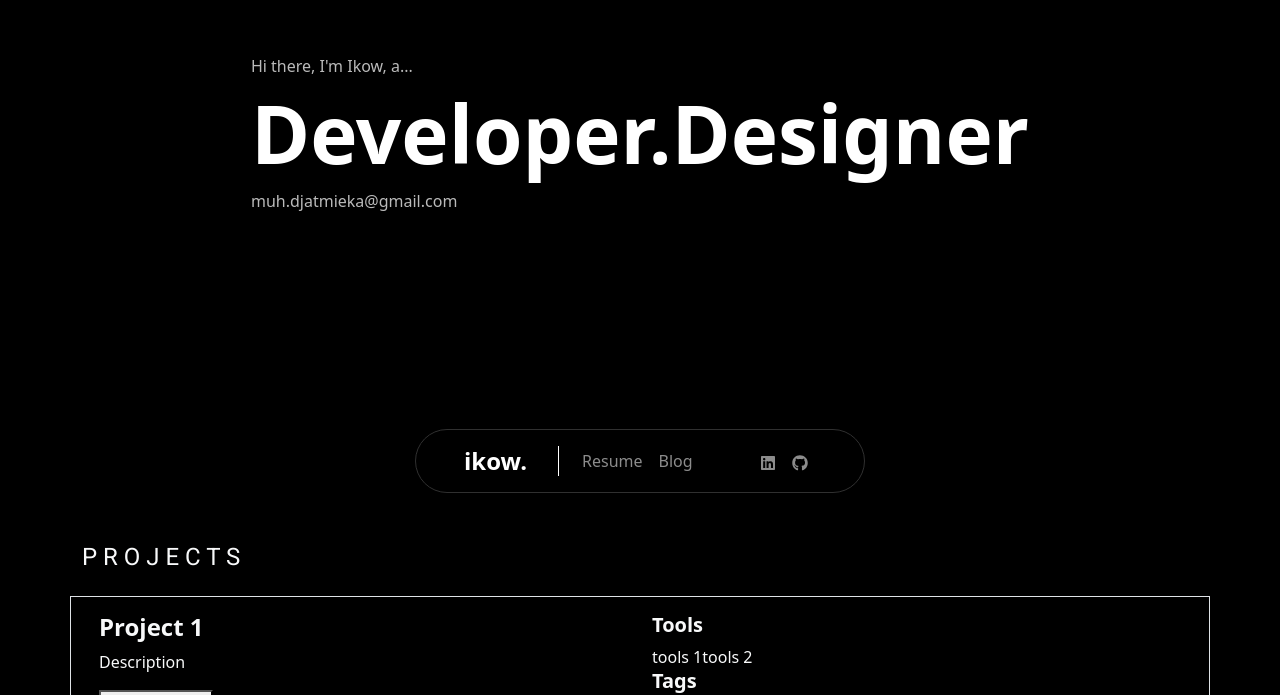
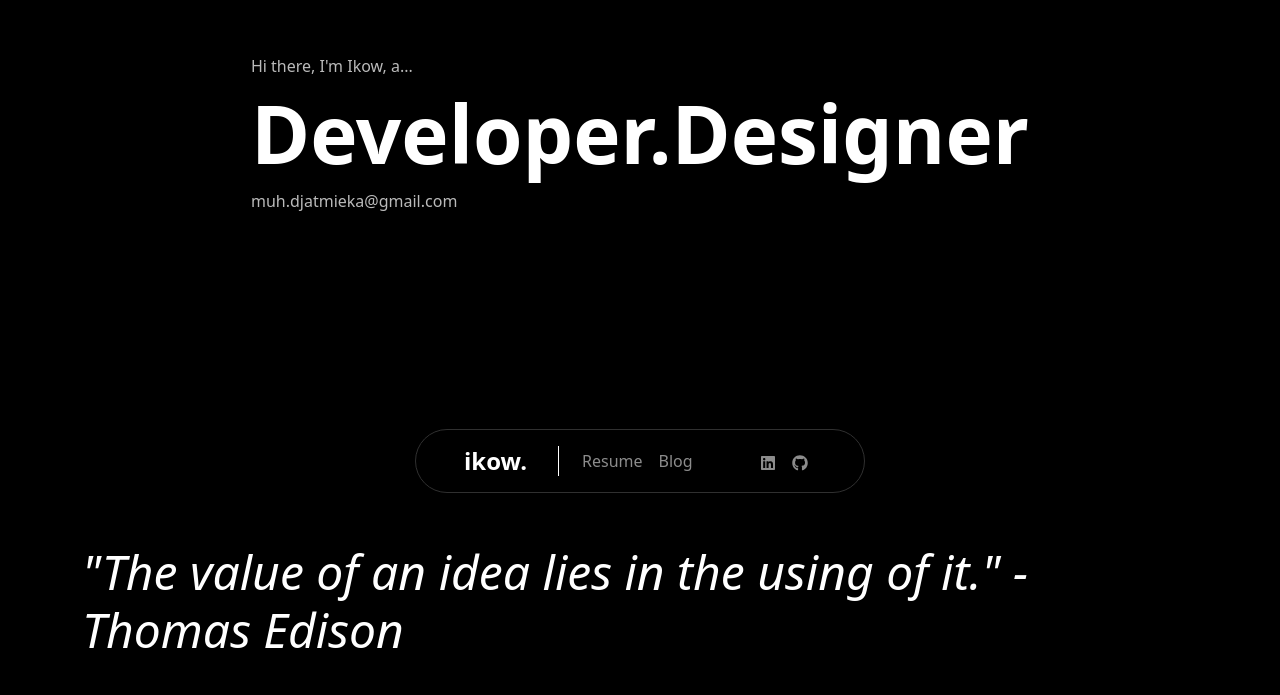
Before and after one commit to Ikow-g/portfolio, a React (Create React App) app: page / in a window 1280 px wide. Shown: the part 257-952 px from the top of the page. Built offline with nearby package versions, Linux system fonts and the light colour scheme.

Commit message:
adding components

```diff
--- a/src/App.js
+++ b/src/App.js
@@ -4,14 +4,16 @@ import NavBar from "./components/Navbar";
 import Main from "./components/Main";
 import Project from "./components/Projects";
 import CustomCursor from "./components/CustomCursor";
+import Quotes from "./components/Quotes";
 
 function App() {
 
   return (
     <div className="App">
-      <Main />
       <CustomCursor />
       <NavBar />
+      <Main />
+      <Quotes></Quotes>
       <Project />
     </div>
   );
```
